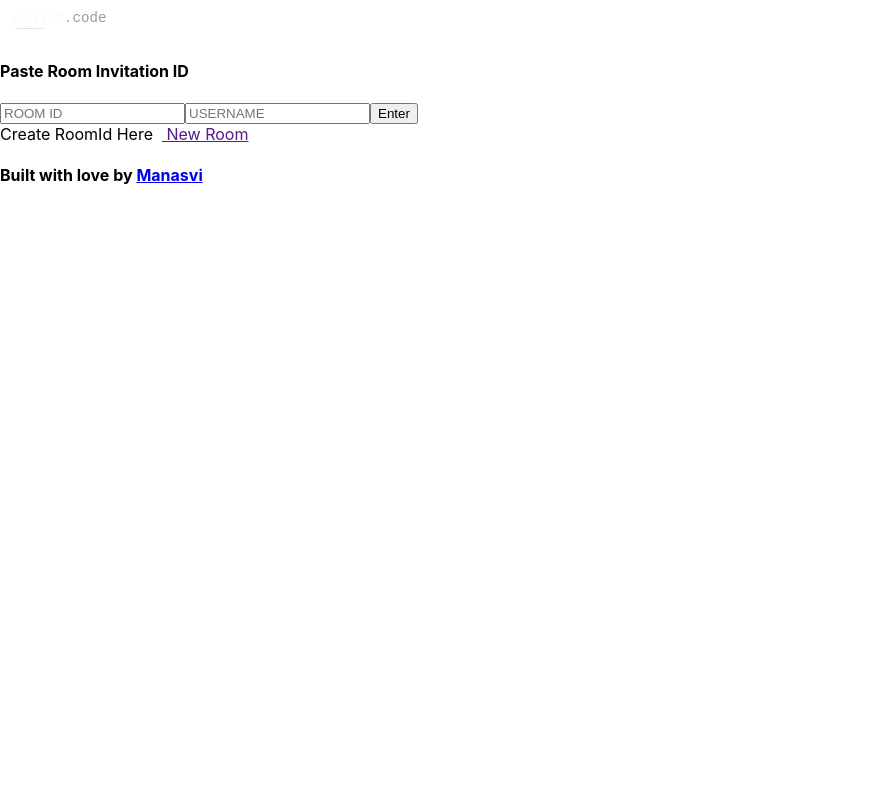
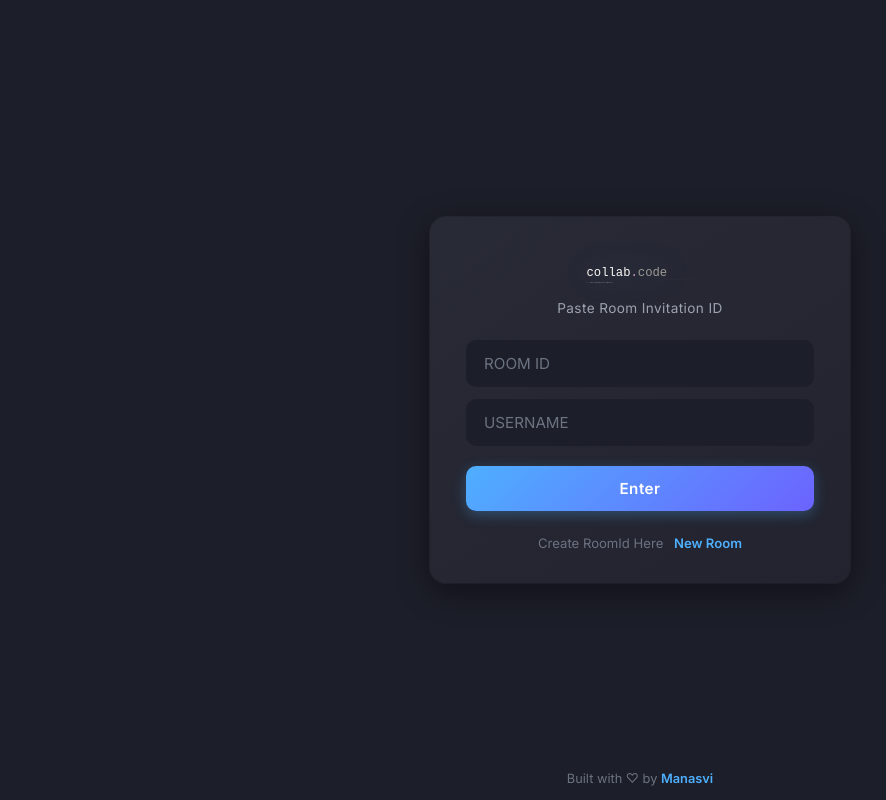
Before and after one commit to Manasvi05Dadhich/collab.code, a React (Create React App) app in the folder collab.code/: page / in a window 1280 px wide. Shown: the whole page, without its empty margins (0-886 px from the left). Built offline with nearby package versions, Linux system fonts and the light colour scheme.

Commit message:
feat : added home page functionality + uuid

```diff
--- a/collab.code/package.json
+++ b/collab.code/package.json
@@ -9,8 +9,10 @@
     "@testing-library/user-event": "^13.5.0",
     "react": "^19.2.5",
     "react-dom": "^19.2.5",
+    "react-hot-toast": "^2.6.0",
     "react-router-dom": "^7.14.0",
     "react-scripts": "5.0.1",
+    "uuid": "^13.0.0",
     "web-vitals": "^2.1.4"
   },
   "scripts": {
--- a/collab.code/src/App.css
+++ b/collab.code/src/App.css
@@ -1,42 +1,169 @@
-.App {
-  text-align: center;
+.HomePageWrapper {
+  min-height: 100vh;
+  display: flex;
+  align-items: center;
+  justify-content: center;
+  color: #e1e1e6;
+  padding: 20px;
+  flex-direction: column;
 }
 
-.App-logo {
-  height: 40vmin;
-  pointer-events: none;
+.FormWrapper {
+  background: linear-gradient(145deg, #282a36, #22232e);
+  padding: 40px 36px 32px;
+  border-radius: 16px;
+  width: 420px;
+  max-width: 92%;
+  box-shadow:
+    0 8px 32px rgba(0, 0, 0, 0.45),
+    0 0 0 1px rgba(255, 255, 255, 0.06);
+  display: flex;
+  flex-direction: column;
+  align-items: center;
+  text-align: center;
+  animation: fadeIn 0.5s ease-out;
 }
 
-@media (prefers-reduced-motion: no-preference) {
-  .App-logo {
-    animation: App-logo-spin infinite 20s linear;
+@keyframes fadeIn {
+  from {
+    opacity: 0;
+    transform: translateY(18px);
+  }
+
+  to {
+    opacity: 1;
+    transform: translateY(0);
   }
 }
 
-.App-header {
-  background-color: #282c34;
-  min-height: 100vh;
+
+.FormWrapper img {
+  width: 130px;
+  margin-bottom: 12px;
+  filter: drop-shadow(0 0 14px rgba(78, 175, 255, 0.25));
+  transition: transform 0.3s ease;
+}
+
+.FormWrapper img:hover {
+  transform: scale(1.06);
+}
+
+.label {
+  margin: 0 0 24px;
+  font-size: 0.85rem;
+  font-weight: 400;
+  color: #9ca3af;
+  letter-spacing: 0.4px;
+}
+
+
+.Form {
   display: flex;
   flex-direction: column;
-  align-items: center;
-  justify-content: center;
-  font-size: calc(10px + 2vmin);
-  color: white;
+  gap: 12px;
+  width: 100%;
+  margin-bottom: 16px;
 }
 
-.App-link {
-  color: #61dafb;
+.roomId,
+.userName {
+  border: 2px solid transparent !important;
+  background: #1c1e29 !important;
+  color: #e1e1e6 !important;
+  font-size: 0.95rem;
+  padding: 12px 16px;
+  border-radius: 10px;
+  outline: none;
+  width: 100%;
+  font-family: inherit;
+  transition: border-color 0.25s ease, box-shadow 0.25s ease;
 }
 
-@keyframes App-logo-spin {
-  from {
-    transform: rotate(0deg);
-  }
-  to {
-    transform: rotate(360deg);
-  }
+.roomId::placeholder,
+.userName::placeholder {
+  color: #6b7280;
+  font-weight: 400;
 }
 
-.FormWrapper img {
-  width: 150px;
+.roomId:focus,
+.userName:focus {
+  border-color: #4eafff !important;
+  box-shadow: 0 0 0 3px rgba(78, 175, 255, 0.15);
 }
+
+/* --- Join Button --- */
+.joinBtn {
+  margin-top: 8px;
+  width: 100%;
+  border: none;
+  padding: 13px 20px;
+  border-radius: 10px;
+  font-size: 0.95rem;
+  font-weight: 600;
+  letter-spacing: 0.5px;
+  cursor: pointer;
+  color: #fff;
+  font-family: inherit;
+  background: linear-gradient(135deg, #4eafff, #6c63ff);
+  box-shadow: 0 4px 14px rgba(78, 175, 255, 0.3);
+  transition: transform 0.2s ease, box-shadow 0.2s ease, filter 0.2s ease;
+}
+
+.joinBtn:hover {
+  transform: translateY(-2px);
+  box-shadow: 0 6px 22px rgba(78, 175, 255, 0.45);
+  filter: brightness(1.08);
+}
+
+.joinBtn:active {
+  transform: translateY(0);
+  box-shadow: 0 2px 8px rgba(78, 175, 255, 0.25);
+}
+
+
+.moreInfo {
+  display: block;
+  margin-top: 8px;
+  font-size: 0.82rem;
+  color: #6b7280;
+}
+
+.createRoom {
+  color: #4eafff;
+  text-decoration: none;
+  font-weight: 600;
+  transition: color 0.2s ease;
+}
+
+.createRoom:hover {
+  color: #6c63ff;
+  text-decoration: underline;
+}
+
+
+footer {
+  position: fixed;
+  bottom: 0;
+  left: 0;
+  width: 100%;
+  text-align: center;
+  padding: 14px 0;
+}
+
+footer h4 {
+  margin: 0;
+  font-size: 0.8rem;
+  font-weight: 400;
+  color: #6b7280;
+}
+
+footer a {
+  color: #4eafff;
+  text-decoration: none;
+  font-weight: 600;
+  transition: color 0.2s ease;
+}
+
+footer a:hover {
+  color: #6c63ff;
+}
--- a/collab.code/src/App.js
+++ b/collab.code/src/App.js
@@ -2,10 +2,25 @@ import './App.css';
 import { BrowserRouter, Routes, Route } from "react-router-dom";
 import Home from './pages/Home';
 import CodeEditor from './pages/codeEditor';
+import { Toaster } from 'react-hot-toast';
 
 function App() {
   return (
     <>
+      <div>
+        <Toaster
+          position="top-center"
+          toastOptions={{
+            className: '',
+            duration: 5000,
+            removeDelay: 1000,
+            style: {
+              background: '#363636',
+              color: '#fff',
+            },
+          }}
+        />
+      </div>
       <BrowserRouter>
         <Routes>
           <Route path='/' element={<Home />} />
--- a/collab.code/src/index.css
+++ b/collab.code/src/index.css
@@ -1,13 +1,17 @@
+@import url('https://fonts.googleapis.com/css2?family=Inter:wght@300;400;500;600;700&display=swap');
+
+*,
+*::before,
+*::after {
+  box-sizing: border-box;
+}
+
 body {
   margin: 0;
-  font-family: -apple-system, BlinkMacSystemFont, 'Segoe UI', 'Roboto', 'Oxygen',
-    'Ubuntu', 'Cantarell', 'Fira Sans', 'Droid Sans', 'Helvetica Neue',
-    sans-serif;
+  font-family: 'Inter', -apple-system, BlinkMacSystemFont, 'Segoe UI', 'Roboto',
+    'Oxygen', 'Ubuntu', sans-serif;
   -webkit-font-smoothing: antialiased;
   -moz-osx-font-smoothing: grayscale;
+  background-color: #1c1e29;
+  color: #e1e1e6;
 }
-
-code {
-  font-family: source-code-pro, Menlo, Monaco, Consolas, 'Courier New',
-    monospace;
-}
--- a/collab.code/src/pages/Home.js
+++ b/collab.code/src/pages/Home.js
@@ -1,24 +1,44 @@
-import React from "react";
+import React, { useState } from "react";
+import { v4 as uuidv4 } from 'uuid';
+import toast, { Toaster } from 'react-hot-toast';
 
 function Home() {
+
+    const [newId, setnewID] = useState('');
+    const [username, setUsername] = useState('');
+    const createNewRoom = (e) => {
+        e.preventDefault();
+        const id = uuidv4();
+        setnewID(id);
+        // console.log(id);
+        toast.success('Created new room especially for you')
+    }
     return <div
         className="HomePageWrapper">
         <div className="FormWrapper">
-
             <img src='/logo.svg' alt="loogoooooo"></img>
-            <h4> Paste Room Invitation ID</h4>
-            <div className="form">
-                <input type="text" className="roomId" placeholder="ROOM ID"></input>
-                <input type="text" className="userName" placeholder="USERNAME"></input>
+            <h4 className="label"> Paste Room Invitation ID</h4>
+            <div className="Form">
+                <input type="text"
+                    className="roomId"
+                    placeholder="ROOM ID"
+                    onChange={(e) => setnewID(e.target.value)}
+                    value={newId}>
+                </input>
+                <input type="text"
+                    className="userName"
+                    placeholder="USERNAME"
+                    onChange={(e) => setUsername(e.target.value)}
+                    value={username}></input>
                 <button className="joinBtn"> Enter</button>
             </div>
             <span className="moreInfo">
                 Create RoomId Here &nbsp;
-                <a href="" className="createRoom"> New Room </a>
+                <a href="" className="createRoom" onClick={createNewRoom}> New Room </a>
             </span>
         </div>
         <footer>
-            <h4>Built with love by {''}
+            <h4>Built with ♡ by {''}
                 <a href="https://github.com/Manasvi05Dadhich">
                     Manasvi
                 </a>
```
Also changed, not shown: 1 other file (tests, documents, lock files or other folders).
